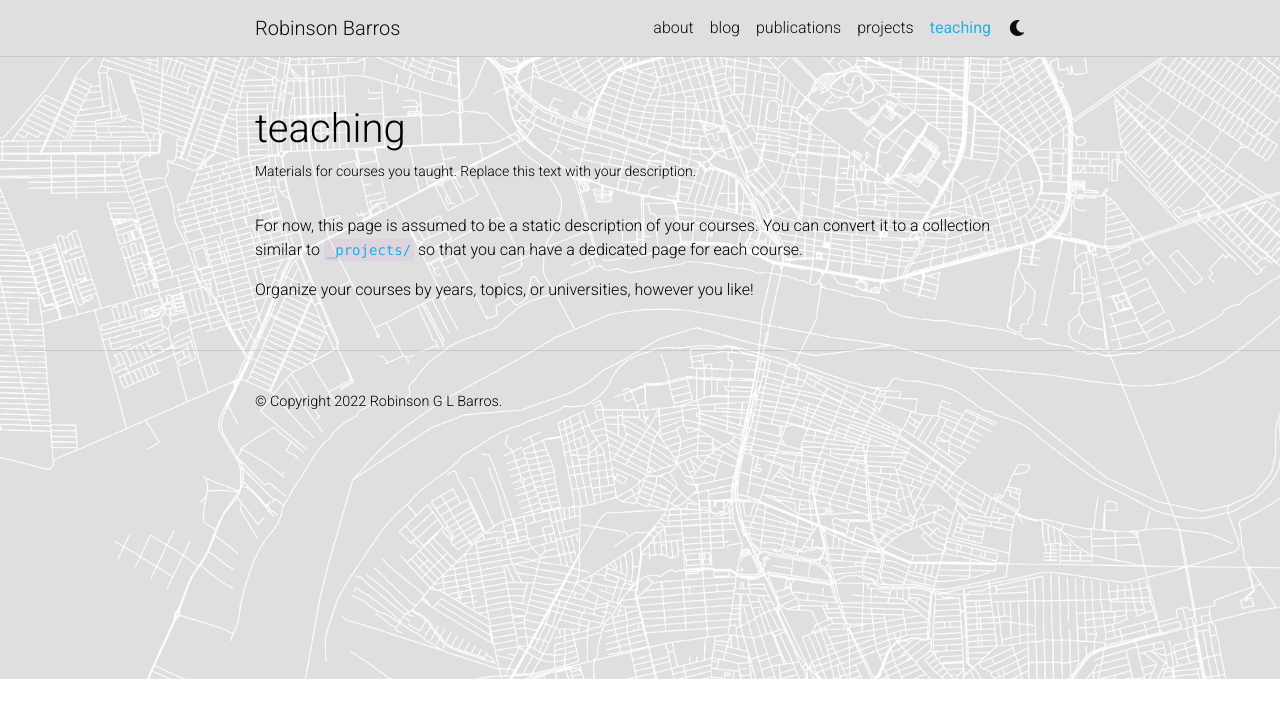
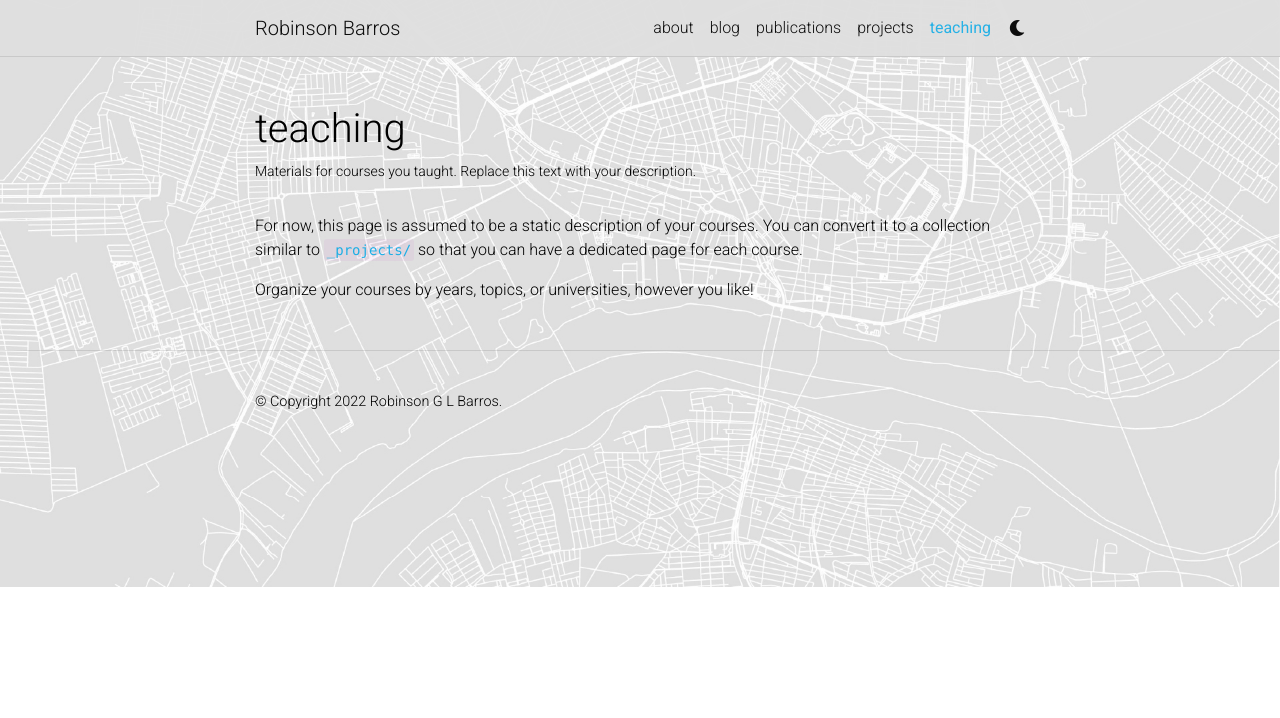
Before and after one commit to robinsonbarros/robinsonbarros.github.io, a Jekyll site: the page built from _pages/teaching.md, in a window 1280 px wide. Shown: the top 718 px of the page. Built offline with Jekyll 4.4.1, drawn with Linux system fonts in a browser that asks for light colours; full-size pictures stand in for the smaller copies a plugin makes; comment, search, counter and statistics services are not loaded; a style sheet for code colours, icons or effects is not loaded.

Commit message:
att_fundo2

```diff
--- a/_sass/_layout.scss
+++ b/_sass/_layout.scss
@@ -4,7 +4,7 @@
 
  body
  {
- background-image: url('../img/Fundo-1400.webp');
+ background-image: url('../img/fundo_site-1400.webp');
  background-repeat: no-repeat;
  background-size: cover;
  background-position: center center;
```
Also changed, not shown: assets/img/fundo_site.jpg (added).
